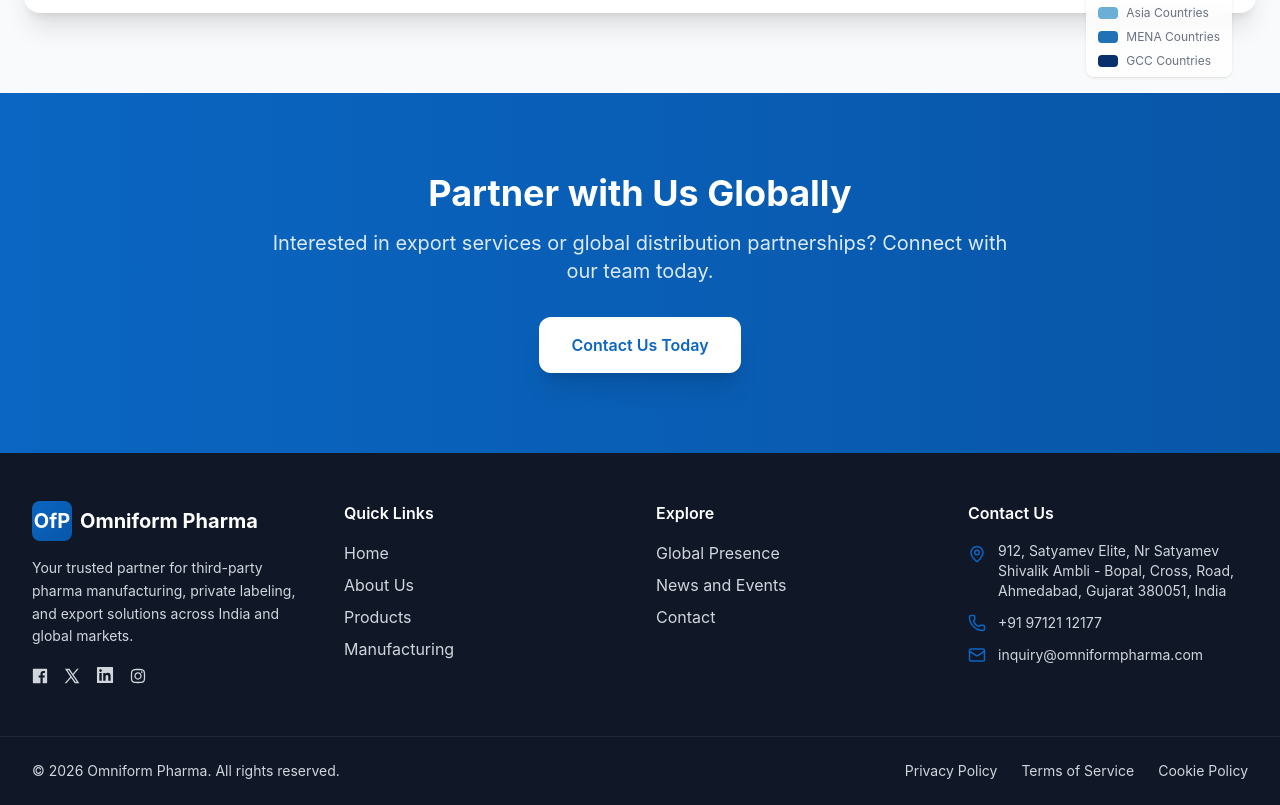
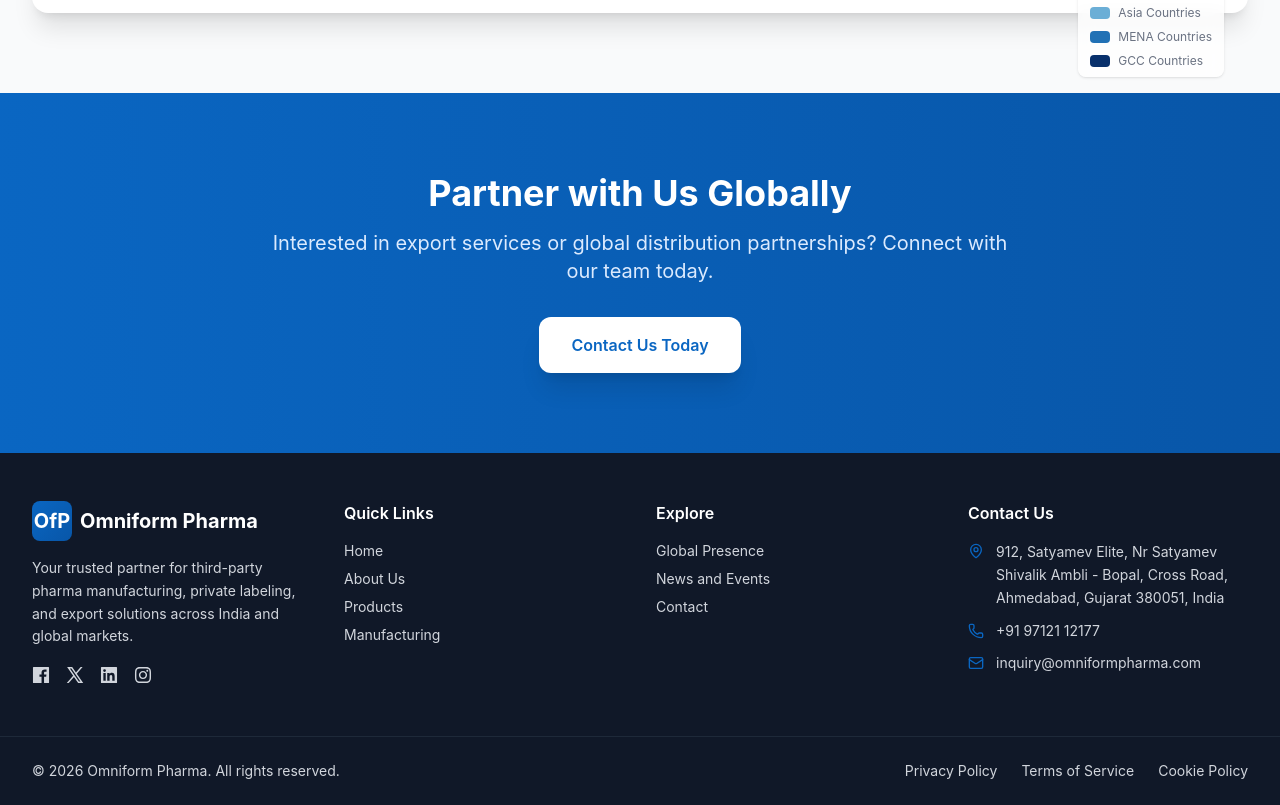
Before and after one commit to Omniform-Pharma/Omniform-Pharma-Website, a React (Vite) app in the folder client/: page /global-presence in a window 1280 px wide. Shown: the part 1003-1808 px from the top of the page. Built offline with nearby package versions, Linux system fonts and the light colour scheme.

Commit message:
fix horizontal scroll beta-v

```diff
--- a/client/src/components/layout/Footer.jsx
+++ b/client/src/components/layout/Footer.jsx
@@ -12,10 +12,18 @@
   return (
     <footer className="bg-gray-900 text-gray-300">
       <div className="mx-auto w-full max-w-7xl px-4 py-12 sm:px-6 lg:px-8">
-        <div className="grid grid-cols-1 gap-8 md:grid-cols-4">
-          <div className="space-y-4">
+
+        {/* ── 4-column grid
+            mobile  : 1 col (stacked)
+            sm      : 2 col (brand + contact side by side, links below)
+            lg      : 4 col (all side by side)
+        ── */}
+        <div className="grid grid-cols-1 gap-8 sm:grid-cols-2 lg:grid-cols-4">
+
+          {/* Brand block */}
+          <div className="space-y-4 sm:col-span-2 lg:col-span-1">
             <div className="flex items-center gap-2">
-              <div className="flex h-10 w-10 items-center justify-center rounded-lg bg-gradient-to-br from-[#0A66C2] to-[#0856a8]">
+              <div className="flex h-10 w-10 shrink-0 items-center justify-center rounded-lg bg-gradient-to-br from-[#0A66C2] to-[#0856a8]">
                 <span className="text-xl font-bold text-white">OfP</span>
               </div>
               <span className="text-xl font-bold text-white">
@@ -26,131 +34,111 @@
               Your trusted partner for third-party pharma manufacturing, private
               labeling, and export solutions across India and global markets.
             </p>
+            {/* Social icons */}
             <div className="flex gap-4">
               <a
                 href="https://www.facebook.com/"
                 target="_blank"
                 rel="noopener noreferrer"
                 aria-label="Facebook"
+                className="transition-colors hover:text-[#0A66C2]"
               >
-                <FacebookFilled size={18} />
+                <FacebookFilled style={{ fontSize: "18px" }} />
               </a>
-
               <a
                 href="https://x.com/"
                 target="_blank"
                 rel="noopener noreferrer"
                 aria-label="X (Twitter)"
+                className="transition-colors hover:text-[#0A66C2]"
               >
-                <XOutlined size={18} />
+                <XOutlined style={{ fontSize: "18px" }} />
               </a>
-
               <a
                 href="https://www.linkedin.com/in/omniform-pharmaceuticals-154356402"
                 target="_blank"
                 rel="noopener noreferrer"
                 aria-label="LinkedIn"
+                className="transition-colors hover:text-[#0A66C2]"
               >
                 <LinkedinFilled style={{ fontSize: "18px" }} />
               </a>
-
               <a
                 href="https://www.instagram.com/"
                 target="_blank"
                 rel="noopener noreferrer"
                 aria-label="Instagram"
+                className="transition-colors hover:text-[#0A66C2]"
               >
-                <InstagramOutlined />
+                <InstagramOutlined style={{ fontSize: "18px" }} />
               </a>
             </div>
           </div>
 
+          {/* Quick Links */}
           <div>
             <h3 className="mb-4 font-semibold text-white">Quick Links</h3>
-            <ul className="space-y-2">
-              <li>
-                <Link to="/" className="transition-colors hover:text-[#0A66C2]">
-                  Home
-                </Link>
-              </li>
-              <li>
-                <Link
-                  to="/about"
-                  className="transition-colors hover:text-[#0A66C2]"
-                >
-                  About Us
-                </Link>
-              </li>
-              <li>
-                <Link
-                  to="/products"
-                  className="transition-colors hover:text-[#0A66C2]"
-                >
-                  Products
-                </Link>
-              </li>
-              <li>
-                <Link
-                  to="/manufacturing"
-                  className="transition-colors hover:text-[#0A66C2]"
-                >
-                  Manufacturing
-                </Link>
-              </li>
+            <ul className="space-y-2 text-sm">
+              {[
+                { to: "/",              label: "Home" },
+                { to: "/about",         label: "About Us" },
+                { to: "/products",      label: "Products" },
+                { to: "/manufacturing", label: "Manufacturing" },
+              ].map(({ to, label }) => (
+                <li key={to}>
+                  <Link to={to} className="transition-colors hover:text-[#0A66C2]">
+                    {label}
+                  </Link>
+                </li>
+              ))}
             </ul>
           </div>
 
+          {/* Explore */}
           <div>
             <h3 className="mb-4 font-semibold text-white">Explore</h3>
-            <ul className="space-y-2">
-              <li>
-                <Link
-                  to="/global-presence"
-                  className="transition-colors hover:text-[#0A66C2]"
-                >
-                  Global Presence
-                </Link>
-              </li>
-              <li>
-                <Link
-                  to="/news-events"
-                  className="transition-colors hover:text-[#0A66C2]"
-                >
-                  News and Events
-                </Link>
-              </li>
-              <li>
-                <Link
-                  to="/contact"
-                  className="transition-colors hover:text-[#0A66C2]"
-                >
-                  Contact
-                </Link>
-              </li>
+            <ul className="space-y-2 text-sm">
+              {[
+                { to: "/global-presence", label: "Global Presence" },
+                { to: "/news-events",     label: "News and Events" },
+                { to: "/contact",         label: "Contact" },
+              ].map(({ to, label }) => (
+                <li key={to}>
+                  <Link to={to} className="transition-colors hover:text-[#0A66C2]">
+                    {label}
+                  </Link>
+                </li>
+              ))}
             </ul>
           </div>
 
+          {/* Contact */}
           <div>
             <h3 className="mb-4 font-semibold text-white">Contact Us</h3>
-            <ul className="space-y-3">
+            <ul className="space-y-3 text-sm">
               <li className="flex items-start gap-3">
-                <MapPin size={18} className="mt-1 shrink-0 text-[#0A66C2]" />
-                <span className="text-sm">912, Satyamev Elite, Nr Satyamev Shivalik Ambli - Bopal, Cross, Road, Ahmedabad, Gujarat 380051, India</span>
+                <MapPin size={16} className="mt-0.5 shrink-0 text-[#0A66C2]" />
+                {/* Long address: allow it to wrap naturally, no overflow */}
+                <span className="break-words leading-relaxed">
+                  912, Satyamev Elite, Nr Satyamev Shivalik Ambli - Bopal,
+                  Cross Road, Ahmedabad, Gujarat 380051, India
+                </span>
               </li>
               <li className="flex items-center gap-3">
-                <Phone size={18} className="shrink-0 text-[#0A66C2]" />
+                <Phone size={16} className="shrink-0 text-[#0A66C2]" />
                 <a
                   href="tel:+919712112177"
-                  className="text-sm transition-colors hover:text-[#0A66C2]"
+                  className="transition-colors hover:text-[#0A66C2]"
                 >
                   +91 97121 12177
                 </a>
               </li>
               <li className="flex items-center gap-3">
-                <Mail size={18} className="shrink-0 text-[#0A66C2]" />
+                <Mail size={16} className="shrink-0 text-[#0A66C2]" />
+                {/* Email: allow break on narrow screens */}
                 <a
                   href="mailto:inquiry@omniformpharma.com"
-                  className="text-sm transition-colors hover:text-[#0A66C2]"
+                  className="break-all transition-colors hover:text-[#0A66C2]"
                 >
                   inquiry@omniformpharma.com
                 </a>
@@ -160,28 +148,21 @@
         </div>
       </div>
 
+      {/* ── Bottom bar ── */}
       <div className="border-t border-gray-800">
         <div className="mx-auto flex w-full max-w-7xl flex-col items-center justify-between gap-4 px-4 py-6 text-sm sm:px-6 md:flex-row lg:px-8">
-          <p>
+          <p className="text-center md:text-left">
             © {new Date().getFullYear()} Omniform Pharma. All rights reserved.
           </p>
-          <div className="flex gap-6">
-            <Link
-              to="/privacy-policy"
-              className="transition-colors hover:text-[#0A66C2]"
-            >
+          {/* Policy links — wrap on narrow screens instead of scrolling */}
+          <div className="flex flex-wrap justify-center gap-x-6 gap-y-2 md:justify-end">
+            <Link to="/privacy-policy" className="transition-colors hover:text-[#0A66C2]">
               Privacy Policy
             </Link>
-            <Link
-              to="/terms"
-              className="transition-colors hover:text-[#0A66C2]"
-            >
+            <Link to="/terms" className="transition-colors hover:text-[#0A66C2]">
               Terms of Service
             </Link>
-            <Link
-              to="/cookie-policy"
-              className="transition-colors hover:text-[#0A66C2]"
-            >
+            <Link to="/cookie-policy" className="transition-colors hover:text-[#0A66C2]">
               Cookie Policy
             </Link>
           </div>
--- a/client/src/pages/ContactPage.jsx
+++ b/client/src/pages/ContactPage.jsx
@@ -47,7 +47,7 @@
         description="Contact Omniform Pharma for third-party manufacturing, private labeling, product development, and export solutions."
       />
       <section className="relative py-20 bg-gradient-to-br from-blue-50 via-white to-blue-50">
-        <div className="container mx-auto px-6">
+        <div className="mx-auto w-full max-w-7xl px-4 sm:px-6 lg:px-8">
           <motion.div
             initial={{ opacity: 0, y: 20 }}
             animate={{ opacity: 1, y: 0 }}
--- a/client/src/pages/GlobalPresencePage.jsx
+++ b/client/src/pages/GlobalPresencePage.jsx
@@ -164,7 +164,7 @@
 
       {/* Global Stats */}
       <section className="py-16 bg-white">
-        <div className="container mx-auto px-6">
+        <div className="mx-auto w-full max-w-7xl px-4 sm:px-6 lg:px-8">
           <div className="grid grid-cols-2 md:grid-cols-4 gap-8">
             {globalStats.map((stat, index) => {
               const IconComponent = stat.icon;
@@ -193,7 +193,7 @@
 
       {/* WORLD MAP */}
       <section className="py-20 bg-gray-50">
-        <div className="container mx-auto px-6">
+        <div className="mx-auto w-full max-w-7xl px-4 sm:px-6 lg:px-8">
           <motion.div
             initial={{ opacity: 0, y: 20 }}
             whileInView={{ opacity: 1, y: 0 }}
--- a/client/src/pages/HomePage.jsx
+++ b/client/src/pages/HomePage.jsx
@@ -180,7 +180,7 @@
                 whileInView={{ opacity: 1, y: 0 }}
                 viewport={{ once: false, amount: 0.25 }}
                 transition={{ delay: 0.5 }}
-                className="absolute -bottom-8 -left-8 rounded-xl bg-white p-6 shadow-2xl"
+                className="absolute -bottom-6 left-4 rounded-xl bg-white p-6 shadow-2xl sm:-bottom-8 sm:-left-8"
               >
                 <div className="text-4xl font-bold text-[#0A66C2]">10+</div>
                 <div className="font-medium text-gray-600">
--- a/client/src/pages/ManufacturingPage.jsx
+++ b/client/src/pages/ManufacturingPage.jsx
@@ -303,7 +303,7 @@
 
       {/* Facilities Showcase */}
       <section id="facilities" className="py-20 bg-white scroll-mt-24">
-        <div className="container mx-auto px-6">
+        <div className="mx-auto w-full max-w-7xl px-4 sm:px-6 lg:px-8">
           <motion.div
             initial={{ opacity: 0, y: 20 }}
             whileInView={{ opacity: 1, y: 0 }}
@@ -379,7 +379,7 @@
 
       {/* Certifications */}
       <section className="py-20 bg-gradient-to-r from-[#0A66C2] to-[#0856a8]">
-        <div className="container mx-auto px-6">
+        <div className="mx-auto w-full max-w-7xl px-4 sm:px-6 lg:px-8">
           <motion.div
             initial={{ opacity: 0, y: 20 }}
             whileInView={{ opacity: 1, y: 0 }}
@@ -424,7 +424,7 @@
 
       {/* CTA Section */}
       <section className="py-20 bg-gray-50">
-        <div className="container mx-auto px-6">
+        <div className="mx-auto w-full max-w-7xl px-4 sm:px-6 lg:px-8">
           <motion.div
             initial={{ opacity: 0, y: 20 }}
             whileInView={{ opacity: 1, y: 0 }}
--- a/client/src/pages/ProductsPage.jsx
+++ b/client/src/pages/ProductsPage.jsx
@@ -227,7 +227,7 @@
       </section>
 
       {/* ── CATEGORY PILLS ── */}
-      <section className="sticky top-18 z-40 bg-white py-6 sm:py-8">
+      <section className="sticky top-18 z-40 bg-white py-6 sm:py-8 overflow-hidden">
         <div className="mx-auto w-full max-w-7xl px-4 sm:px-6 lg:px-8">
           <div className="-mx-4 overflow-x-auto px-4 sm:mx-0 sm:overflow-visible sm:px-0">
             <div className="flex flex-nowrap justify-start gap-3 sm:flex-wrap sm:justify-center">
--- a/client/src/styles/global.css
+++ b/client/src/styles/global.css
@@ -11,11 +11,13 @@
 }
 
 /* Global reset and typography baseline for consistent rendering. */
+
 html,
 body,
 #root {
   width: 100%;
   min-height: 100%;
+  overflow-x: hidden; /* ← ADD THIS */
 }
 
 body {
```
Also changed, not shown: client/src/components/layout/Navbar.jsx (+26 -19 lines).
